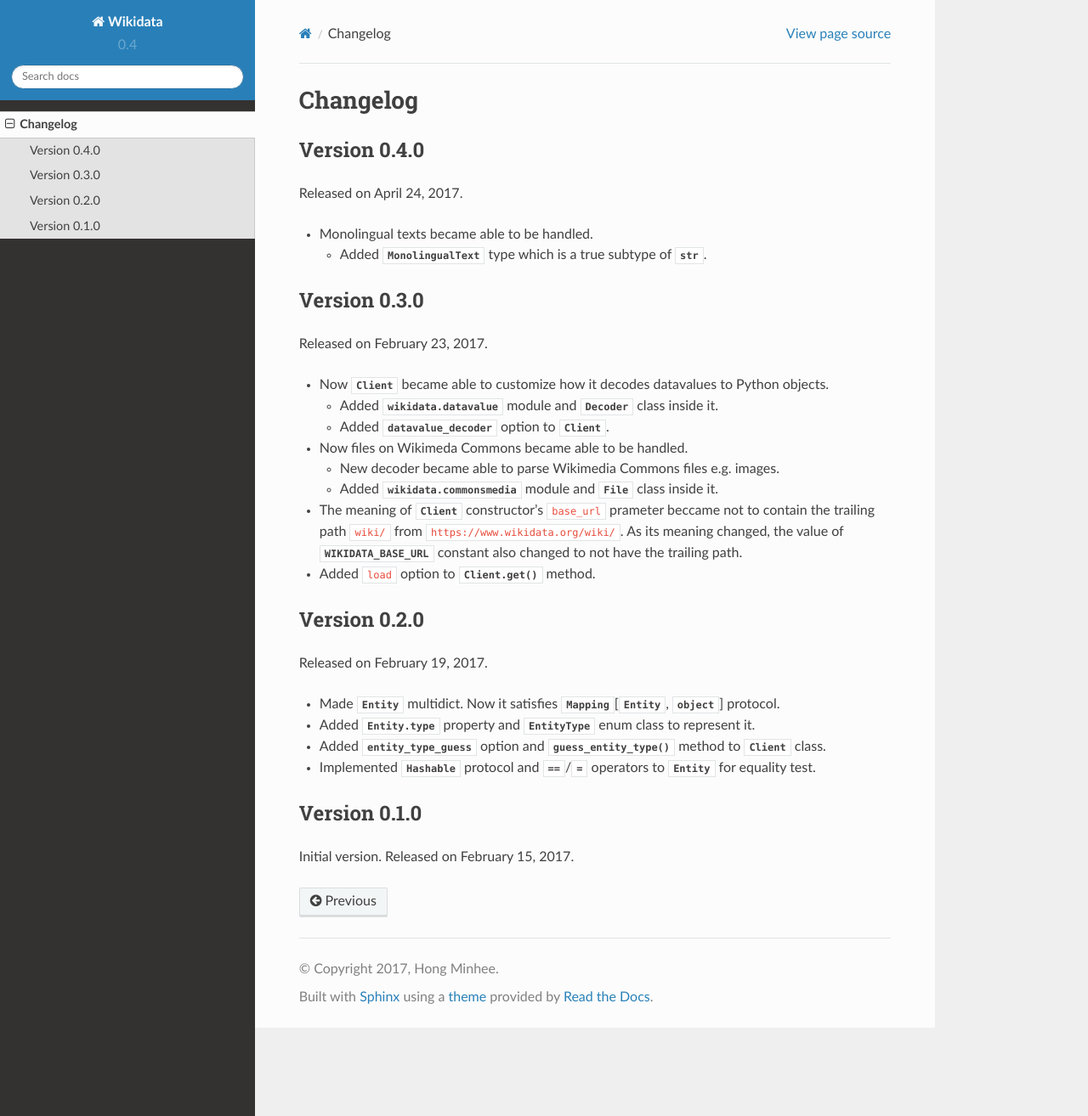
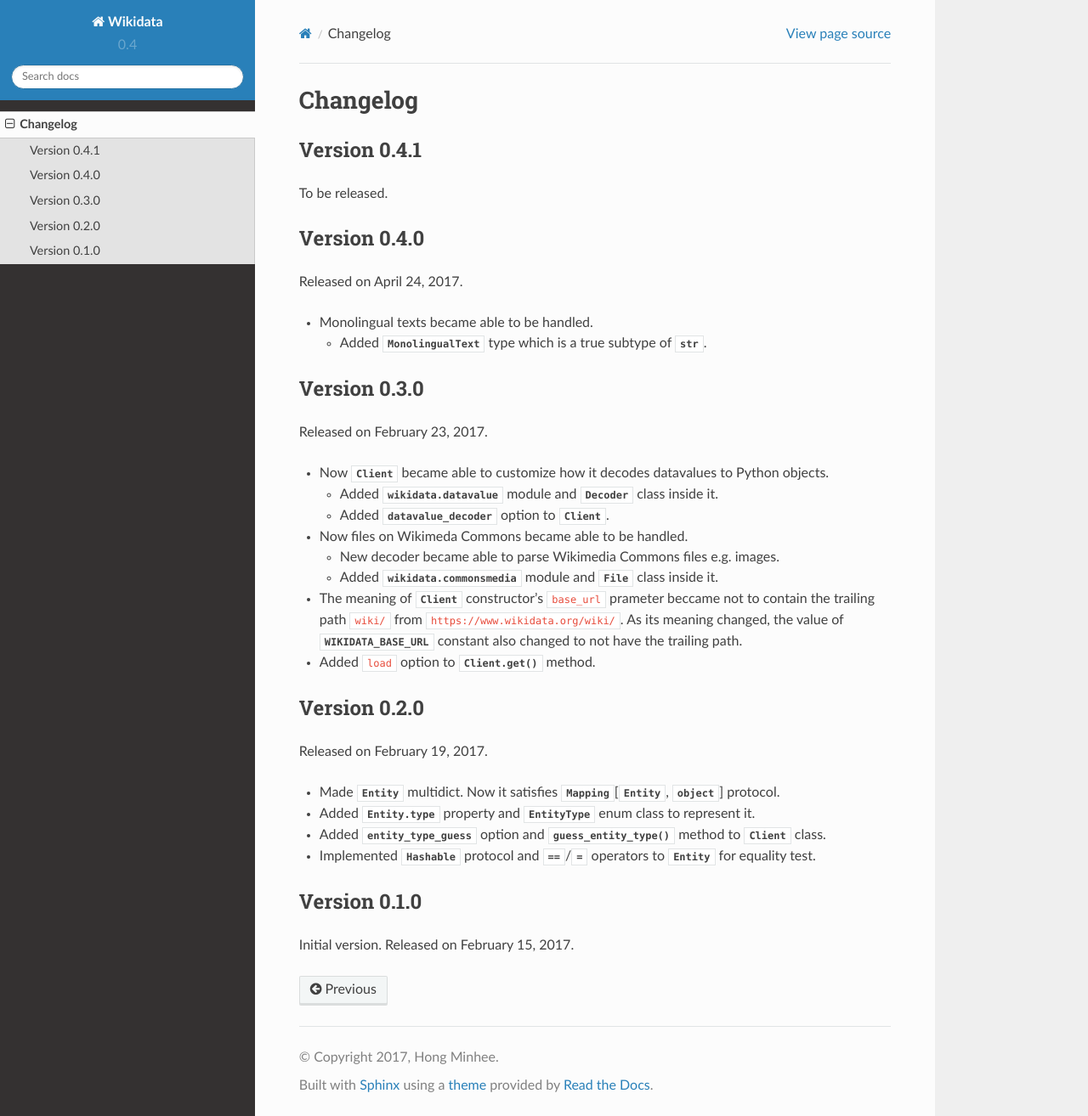
Before and after one commit to dahlia/wikidata, a Sphinx documentation site: the page built from docs/changes.rst, in a window 1280 px wide and 1314 px high. Shown: the whole window at 85% size. Built offline with Sphinx 7.4.7 and the Read the Docs theme 2.0.0, drawn with Linux system fonts in a browser that asks for light colours.

Commit message:
Version bump

```diff
--- a/docs/changes.rst
+++ b/docs/changes.rst
@@ -1,5 +1,11 @@
 Changelog
 =========
+
+Version 0.4.1
+'''''''''''''
+
+To be released.
+
 
 Version 0.4.0
 '''''''''''''
--- a/wikidata/__init__.py
+++ b/wikidata/__init__.py
@@ -5,4 +5,4 @@
 
 """
 
-__version__ = '0.4.0'
+__version__ = '0.4.1'
```
